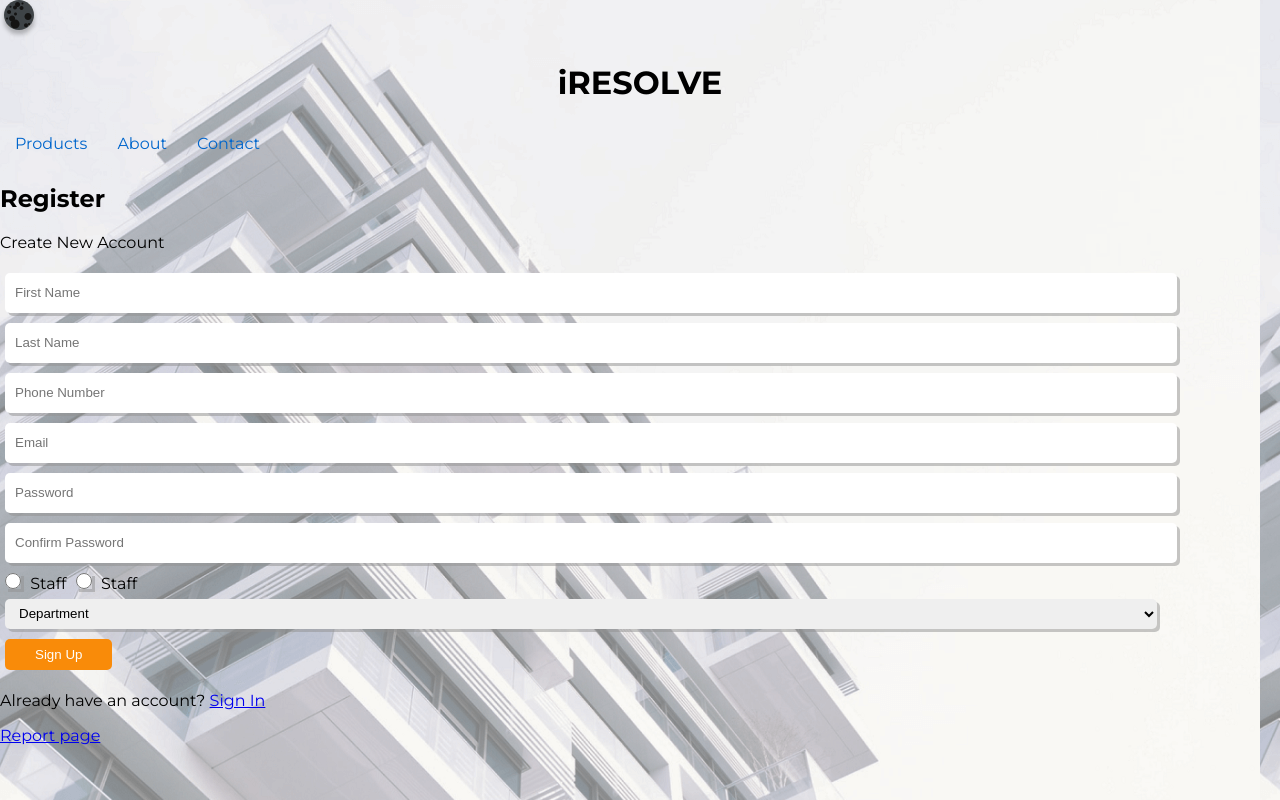
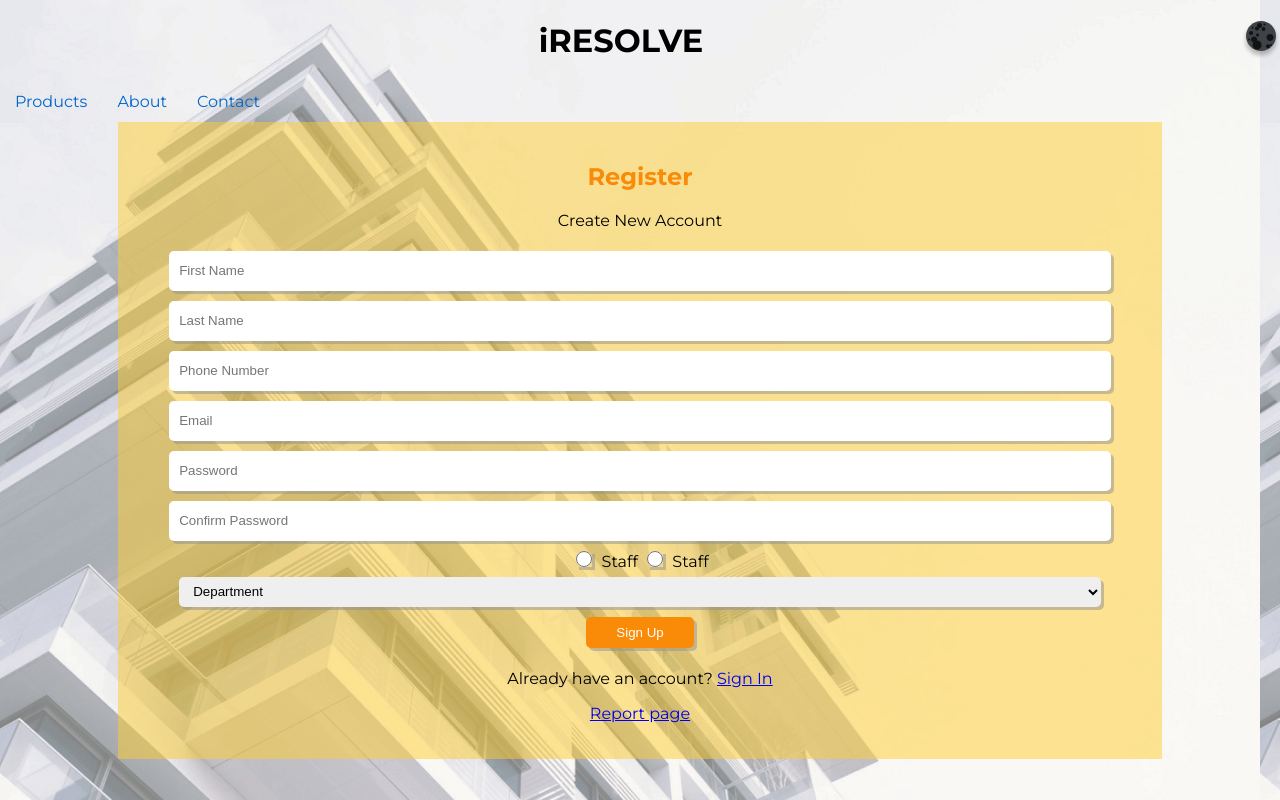
Before and after one commit to fasanyasam/sn-resposive-light-dark-theme, a plain HTML site: page index.html in a window 1280 px wide. Drawn offline with Linux system fonts and the light colour scheme.

Commit message:
CSS Update(Light version)

```diff
--- a/css/style.css
+++ b/css/style.css
@@ -189,16 +189,18 @@
 
 body{
   background-image: url(../images/bg.png);
-}
-body{
-
   font-family: 'Montserrat', sans-serif;
+  font: bold ;
 }
 /* Form styling  */
 h1{
   text-align: center;
 }
-.registration-form{
+h2{
+  color: rgb(249, 139, 9);
+}
+
+.form{
   width: 80%;
   height: 70%;
   background-color: rgba(255, 206, 49, .5);
@@ -214,6 +216,18 @@ input, select{
   border-radius: 5px;
   box-shadow: 3px 3px rgba(146, 146, 146, .5);
   padding: 5px 10px;
+}
+.report{
+  text-align: left;
+}
+
+.report button{
+  position: relative;
+  left: 70%;
+}
+
+.dark-toggle{
+  float: right;
 }
 
 .radio{
@@ -234,4 +248,5 @@ button{
   border: none;
   border-radius: 5px;
   margin: 5px;
+  box-shadow: 3px 3px rgba(146, 146, 146, .5);
 }
```
